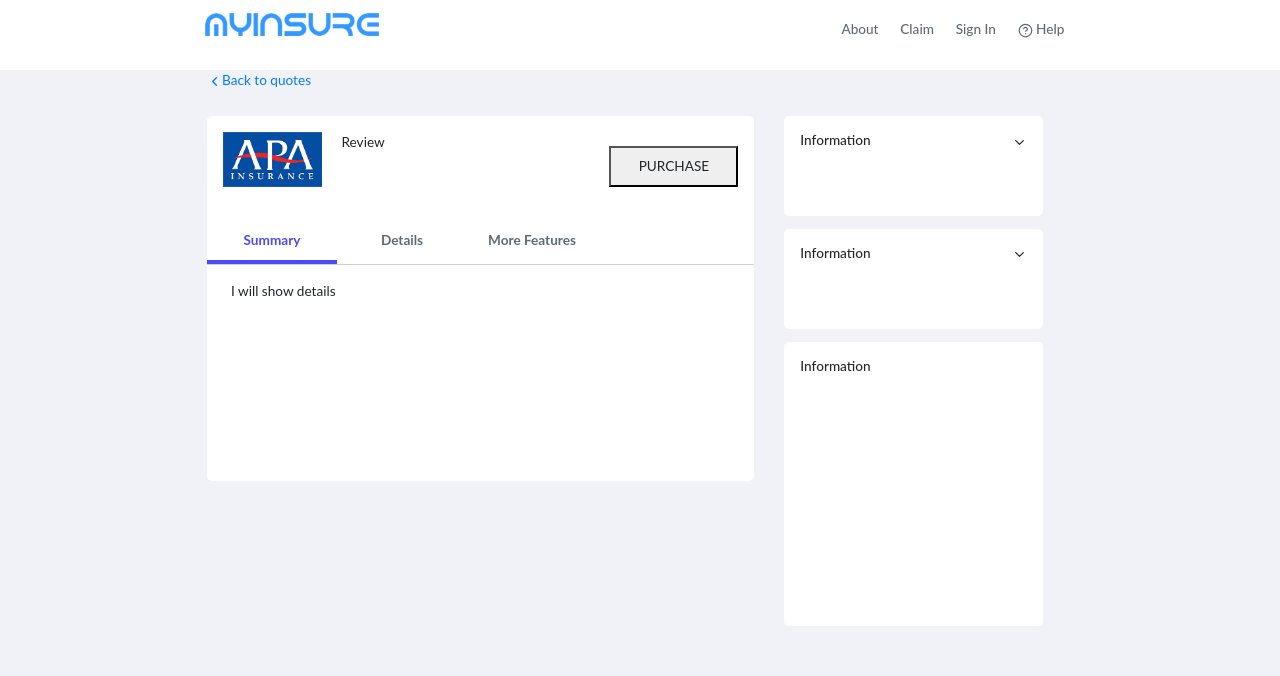
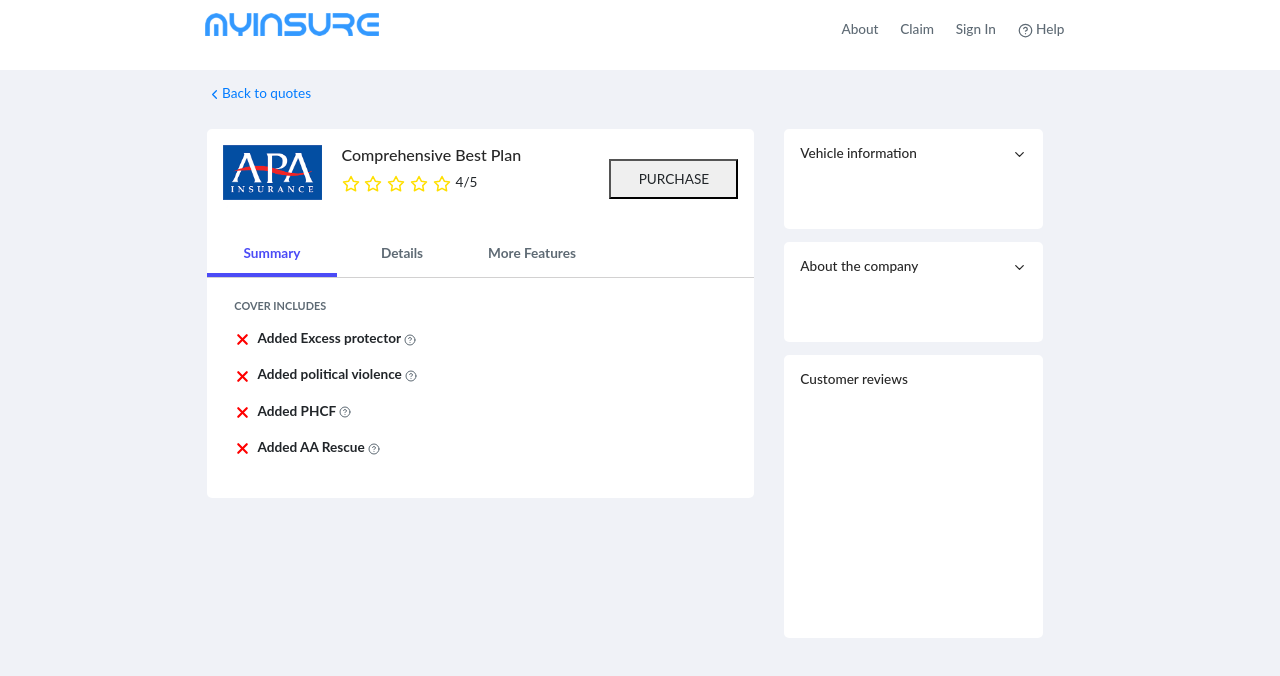
Before and after one commit to MandelaMan/myinsure-app, a React (Create React App) app: page /quote/1/1 in a window 1280 px wide. Shown: the top 676 px of the page. Built offline with nearby package versions, Linux system fonts and the light colour scheme.

Commit message:
pimped quote

```diff
--- a/src/components/CarDetails.js
+++ b/src/components/CarDetails.js
@@ -8,7 +8,8 @@ import { useForm } from "react-hook-form";
 import { useHistory } from "react-router-dom";
 
 const CarDetails = ({ carInfo, setstep }) => {
-  const { updateCarInfo, clearComparisonList } = useContext(GlobalContext);
+  const { updateCarInfo, clearComparisonList, resetBenefits } =
+    useContext(GlobalContext);
 
   const history = useHistory();
 
@@ -17,6 +18,8 @@ const CarDetails = ({ carInfo, setstep }) => {
 
   const onSubmit = (data) => {
     clearComparisonList();
+
+    resetBenefits();
 
     data["make"] = carInfo.make;
     data["model"] = carInfo.model;
--- a/src/components/CarFormDetails.js
+++ b/src/components/CarFormDetails.js
@@ -7,7 +7,7 @@ import { useHistory } from "react-router-dom";
 import _ from "lodash";
 
 const CarFormDetails = () => {
-  const { updateCarInfo, car_info, clearComparisonList } =
+  const { updateCarInfo, car_info, clearComparisonList, resetBenefits } =
     useContext(GlobalContext);
 
   const history = useHistory();
@@ -17,6 +17,7 @@ const CarFormDetails = () => {
 
   const onSubmit = (data) => {
     clearComparisonList();
+    resetBenefits();
 
     console.log(data);
 
--- a/src/components/reusables/QuoteCard.js
+++ b/src/components/reusables/QuoteCard.js
@@ -4,7 +4,7 @@ import { useHistory } from "react-router-dom";
 import { addCommas } from "../../helpers/Functions";
 
 const QuoteCard = ({ plan, car_info, setselected }) => {
-  const { addToComparisonList, to_compare, excess, pvt, aa_rescue } =
+  const { addToComparisonList, to_compare, excess, pvt, aa_rescue, phcf } =
     useContext(GlobalContext);
 
   const history = useHistory();
@@ -14,7 +14,8 @@ const QuoteCard = ({ plan, car_info, setselected }) => {
       0.04 * car_info.value +
       (excess ? plan.excess * car_info.value : 0) +
       (pvt ? plan.pvt * car_info.value : 0) +
-      (aa_rescue ? plan.phcf * car_info.value : 0) +
+      (phcf ? plan.phcf * car_info.value : 0) +
+      (aa_rescue ? 5000 : 0) +
       100 +
       40;
 
@@ -41,6 +42,29 @@ const QuoteCard = ({ plan, car_info, setselected }) => {
 
   return (
     <div className="single-quote">
+      <div className="compare-buy">
+        <div className="compare-btn">
+          <button
+            onClick={() => {
+              setselected("compare");
+              addToComparisonList(
+                plan.code,
+                plan.name,
+                basic_premium(),
+                plan.company
+              );
+            }}
+            disabled={to_compare.length > 3 ? true : false}
+          >
+            ADD TO COMPARE
+          </button>
+        </div>
+        <div className="buy">
+          <button onClick={() => history.push("/quote/details/plan")}>
+            BUY NOW
+          </button>
+        </div>
+      </div>
       <div className="company-text">
         <div className="logo">
           <img src={plan.logo} alt="" />
@@ -72,10 +96,16 @@ const QuoteCard = ({ plan, car_info, setselected }) => {
         </li>
         <li>
           PHCF
-          <span className={!aa_rescue ? "strike" : ""}>
+          <span className={!phcf ? "strike" : ""}>
             Ksh {calculate_phcf(plan.phcf)}
           </span>
         </li>
+        {aa_rescue && (
+          <li>
+            AA Rescue<span>Ksh 5000</span>
+          </li>
+        )}
+
         <li>
           Excise Duty<span>Ksh 100</span>
         </li>
@@ -83,29 +113,6 @@ const QuoteCard = ({ plan, car_info, setselected }) => {
           Levy<span>Ksh {plan.levy}</span>
         </li>
       </ul>
-      <div className="compare-buy">
-        <div className="compare-btn">
-          <button
-            onClick={() => {
-              setselected("compare");
-              addToComparisonList(
-                plan.code,
-                plan.name,
-                basic_premium(),
-                plan.company
-              );
-            }}
-            disabled={to_compare.length > 3 ? true : false}
-          >
-            ADD TO COMPARE
-          </button>
-        </div>
-        <div className="buy">
-          <button onClick={() => history.push("/quote/details/plan")}>
-            BUY NOW
-          </button>
-        </div>
-      </div>
     </div>
   );
 };
--- a/src/context/AppReducer.js
+++ b/src/context/AppReducer.js
@@ -4,6 +4,11 @@ const AppReducer = (state, action) => {
   // console.log("payload", action.payload);
 
   switch (action.type) {
+    case "UPDATE_PHCF":
+      return {
+        ...state,
+        phcf: action.payload,
+      };
     case "UPDATE_AA_RESCUE":
       return {
         ...state,
--- a/src/context/GlobalState.js
+++ b/src/context/GlobalState.js
@@ -21,6 +21,7 @@ const initialState = {
   excess: false,
   pvt: false,
   aa_rescue: false,
+  phcf: false,
 };
 
 export const GlobalContext = createContext(initialState);
@@ -34,16 +35,47 @@ export const GlobalProvider = ({ children }) => {
       payload: !state.excess,
     });
   }
+
   async function updatePvt() {
     dispatch({
       type: "UPDATE_PVT",
       payload: !state.pvt,
     });
   }
+
   async function updateAA_Rescue() {
     dispatch({
       type: "UPDATE_AA_RESCUE",
       payload: !state.aa_rescue,
+    });
+  }
+
+  async function updatePHCF() {
+    dispatch({
+      type: "UPDATE_PHCF",
+      payload: !state.phcf,
+    });
+  }
+
+  async function resetBenefits() {
+    dispatch({
+      type: "UPDATE_EXCESS",
+      payload: false,
+    });
+
+    dispatch({
+      type: "UPDATE_PVT",
+      payload: false,
+    });
+
+    dispatch({
+      type: "UPDATE_AA_RESCUE",
+      payload: false,
+    });
+
+    dispatch({
+      type: "UPDATE_PHCF",
+      payload: false,
     });
   }
 
@@ -115,6 +147,7 @@ export const GlobalProvider = ({ children }) => {
     });
 
     localStorage.car_info = JSON.stringify(info);
+    clearComparisonList();
   }
 
   async function getCarInfo() {
@@ -143,12 +176,15 @@ export const GlobalProvider = ({ children }) => {
         updateExcess,
         updatePvt,
         updateAA_Rescue,
+        updatePHCF,
+        resetBenefits,
 
         car_info: state.car_info,
         to_compare: state.to_compare,
         excess: state.excess,
         pvt: state.pvt,
         aa_rescue: state.aa_rescue,
+        phcf: state.phcf,
       }}
     >
       {children}
--- a/src/css/style.scss
+++ b/src/css/style.scss
@@ -435,6 +435,7 @@ body {
       width: 70%;
       min-height: 500px;
       margin: 0 auto 10% auto;
+      padding: 1% 0 0 0;
 
       .specific-quote {
         width: 100%;
@@ -481,6 +482,15 @@ body {
             .review {
               width: 55%;
               padding-left: 3%;
+
+              ul {
+                list-style-type: none;
+
+                li {
+                  display: inline-block;
+                  padding: 0 0.3rem 0 0;
+                }
+              }
             }
 
             .buy {
@@ -498,7 +508,7 @@ body {
             width: 100%;
             border: 0 none;
 
-            ul {
+            .intro-ul {
               width: 100%;
               border: 0 none;
               border-bottom: 1px solid rgba(34, 25, 25, 0.2);
@@ -527,7 +537,29 @@ body {
 
             .details {
               width: 100%;
-              height: 200px;
+              min-height: 200px;
+              padding: 1% 5% 3% 5%;
+
+              h6 {
+                font-size: 0.8em;
+                font-weight: bold;
+                color: #5e6a74;
+              }
+
+              ul {
+                list-style-type: none;
+
+                li {
+                  display: block;
+                  padding: 0.5rem 0;
+                  font-weight: 0.5em;
+                  font-weight: bold;
+
+                  span {
+                    cursor: pointer;
+                  }
+                }
+              }
             }
           }
 
@@ -571,7 +603,7 @@ body {
           input[type="text"],
           select {
             width: 100%;
-            height: 33px;
+            height: 41px;
             margin-top: -2%;
             margin-bottom: 10%;
             border-radius: 3px 3px 0 0;
@@ -582,6 +614,10 @@ body {
             box-shadow: 0 1px 3px rgba(75, 75, 246, 0.46);
           }
 
+          select {
+            cursor: pointer;
+          }
+
           input[type="text"],
           select &:last-child() {
             margin-bottom: 0%;
@@ -589,8 +625,8 @@ body {
 
           button {
             width: 100%;
-            height: 35px;
-            margin-top: 23%;
+            height: 40px;
+            margin-top: 25%;
             color: #fff;
             border: 0 none;
             background: linear-gradient(180deg, #f54c4c 0, #f43333 100%);
@@ -602,11 +638,11 @@ body {
         }
 
         .enhance {
-          margin-top: 15%;
+          margin-top: 10%;
 
           h6 {
             text-decoration: underline;
-            font-size: 0.9em;
+            font-size: 1em;
           }
 
           ul {
@@ -618,6 +654,7 @@ body {
               label {
                 cursor: pointer;
                 text-align: right;
+                font-size: 1em;
 
                 input[type="checkbox"] {
                   cursor: pointer;
@@ -725,7 +762,7 @@ body {
         .compare-buy {
           width: 100%;
           min-height: 50px;
-          padding: 0% 2%;
+          padding: 3% 2%;
           border: 0 none;
           border-bottom: 1px solid rgba(34, 25, 25, 0.2);
           display: flex;
@@ -749,7 +786,7 @@ body {
 
             button {
               width: 100%;
-              padding: 0.5rem 1rem;
+              padding: 0.35rem 1rem;
               // color: #fff;
               // border: 0 none;
               // background: linear-gradient(180deg, #f54c4c 0, #f43333 100%);
--- a/src/data.js
+++ b/src/data.js
@@ -108,8 +108,7 @@ export const plans = [
     best_value: false,
     excess: 0.0045,
     pvt: 0.004,
-    phcf: 0.0025,
-
+    phcf: 0.0067,
     code: "abcd",
     logo: aar,
     company: "aar",
@@ -131,7 +130,7 @@ export const plans = [
     best_value: false,
     excess: 0.006,
     pvt: 0.003,
-    phcf: 0.0025,
+    phcf: 0.0115,
     code: "ijkl",
     logo: aar,
     company: "aar",
--- a/src/pages/Quote.js
+++ b/src/pages/Quote.js
@@ -1,16 +1,23 @@
 import React, { useState, useContext, useEffect } from "react";
 import { GlobalContext } from "../context/GlobalState";
 import { Link } from "react-router-dom";
-import { ChevronLeft } from "react-feather";
+import {
+  ChevronLeft,
+  Check,
+  ChevronDown,
+  X,
+  Star,
+  HelpCircle,
+} from "react-feather";
 import Navigation from "../components/layout/Navigation";
 import Modal from "../components/modals/Modal";
-import { ChevronDown } from "react-feather";
 import apa from "../images/logos/apa.png";
 
 const Quote = () => {
   const [activeAccordion, setactiveAccordion] = useState(1);
 
-  const { getCarInfo } = useContext(GlobalContext);
+  const { getCarInfo, excess, pvt, aa_rescue, phcf } =
+    useContext(GlobalContext);
 
   useEffect(() => {
     getCarInfo(); // eslint-disable-next-line
@@ -44,13 +51,40 @@ const Quote = () => {
                       <div className="intro-section logo">
                         <img src={apa} alt="" />
                       </div>
-                      <div className="intro-section review">Review</div>
+                      <div className="intro-section review">
+                        <h6>Comprehensive Best Plan</h6>
+                        <ul>
+                          <li>
+                            <Star
+                              size={18}
+                              style={{
+                                color: "#ffdf00",
+                              }}
+                            />
+                          </li>
+                          <li>
+                            <Star size={18} style={{ color: "#ffdf00" }} />
+                          </li>
+                          <li>
+                            <Star size={18} style={{ color: "#ffdf00" }} />
+                          </li>
+                          <li>
+                            <Star size={18} style={{ color: "#ffdf00" }} />
+                          </li>
+                          <li>
+                            <Star size={18} style={{ color: "#ffdf00" }} />
+                          </li>
+                          <li>
+                            <span>4/5</span>
+                          </li>
+                        </ul>
+                      </div>
                       <div className="intro-section buy">
                         <button>PURCHASE</button>
                       </div>
                     </div>
                     <div className="quote-summary">
-                      <ul>
+                      <ul className="intro-ul">
                         {accordion.map((a, i) => (
                           <li>
                             <button
@@ -63,10 +97,102 @@ const Quote = () => {
                         ))}
                       </ul>
                       {activeAccordion === 1 && (
-                        <div className="details px-4">I will show details</div>
+                        <div className="details">
+                          <h6>COVER INCLUDES</h6>
+                          <ul>
+                            <li>
+                              {excess ? (
+                                <Check
+                                  size={17}
+                                  strokeWidth={"3px"}
+                                  style={{ color: "green" }}
+                                />
+                              ) : (
+                                <X
+                                  size={17}
+                                  strokeWidth={"3px"}
+                                  style={{ color: "red" }}
+                                />
+                              )}
+                              &nbsp;&nbsp;Added Excess protector&nbsp;
+                              <span>
+                                <HelpCircle
+                                  size={12}
+                                  style={{ color: "#5e6a74" }}
+                                />
+                              </span>
+                            </li>
+                            <li>
+                              {pvt ? (
+                                <Check
+                                  size={17}
+                                  strokeWidth={"3px"}
+                                  style={{ color: "green" }}
+                                />
+                              ) : (
+                                <X
+                                  size={17}
+                                  strokeWidth={"3px"}
+                                  style={{ color: "red" }}
+                                />
+                              )}
+                              &nbsp;&nbsp;Added political violence&nbsp;
+                              <span>
+                                <HelpCircle
+                                  size={12}
+                                  style={{ color: "#5e6a74" }}
+                                />
+                              </span>
+                            </li>
+                            <li>
+                              {phcf ? (
+                                <Check
+                                  size={17}
+                                  strokeWidth={"3px"}
+                                  style={{ color: "green" }}
+                                />
+                              ) : (
+                                <X
+                                  size={17}
+                                  strokeWidth={"3px"}
+                                  style={{ color: "red" }}
+                                />
+                              )}
+                              &nbsp;&nbsp;Added PHCF&nbsp;
+                              <span>
+                                <HelpCircle
+                                  size={12}
+                                  style={{ color: "#5e6a74" }}
+                                />
+                              </span>
+                            </li>
+                            <li>
+                              {aa_rescue ? (
+                                <Check
+                                  size={17}
+                                  strokeWidth={"3px"}
+                                  style={{ color: "green" }}
+                                />
+                              ) : (
+                                <X
+                                  size={17}
+                                  strokeWidth={"3px"}
+                                  style={{ color: "red" }}
+                                />
+                              )}
+                              &nbsp;&nbsp;Added AA Rescue&nbsp;
+                              <span>
+                                <HelpCircle
+                                  size={12}
+                                  style={{ color: "#5e6a74" }}
+                                />
+                              </span>
+                            </li>
+                          </ul>
+                        </div>
                       )}
                       {activeAccordion === 2 && (
-                        <div className="details px-4">I will show details</div>
+                        <div className="details">I will show details</div>
                       )}
                     </div>
                   </div>
@@ -74,8 +200,8 @@ const Quote = () => {
                 <div className="col-md-4 col-12">
                   <div className="quote-content p-3">
                     <h6>
-                      {/* <span>Vehicle information</span> */}
-                      <span>Information</span>
+                      <span>Vehicle information</span>
+                      {/* <span>Information</span> */}
                       <button>
                         <ChevronDown size={15} />
                       </button>
@@ -83,8 +209,8 @@ const Quote = () => {
                   </div>
                   <div className="quote-content p-3">
                     <h6>
-                      {/* <span>About the company</span> */}
-                      <span>Information</span>
+                      <span>About the company</span>
+                      {/* <span>Information</span> */}
                       <button>
                         <ChevronDown size={15} />
                       </button>
@@ -92,8 +218,8 @@ const Quote = () => {
                   </div>
                   <div className="quote-content">
                     <h6 className="p-3">
-                      {/* <span>Customer reviews</span> */}
-                      <span>Information</span>
+                      <span>Customer reviews</span>
+                      {/* <span>Information</span> */}
                     </h6>
                     <ul className="client-review">
                       <li></li>
```
Also changed, not shown: src/pages/Quotes.js (+34 -3 lines).
